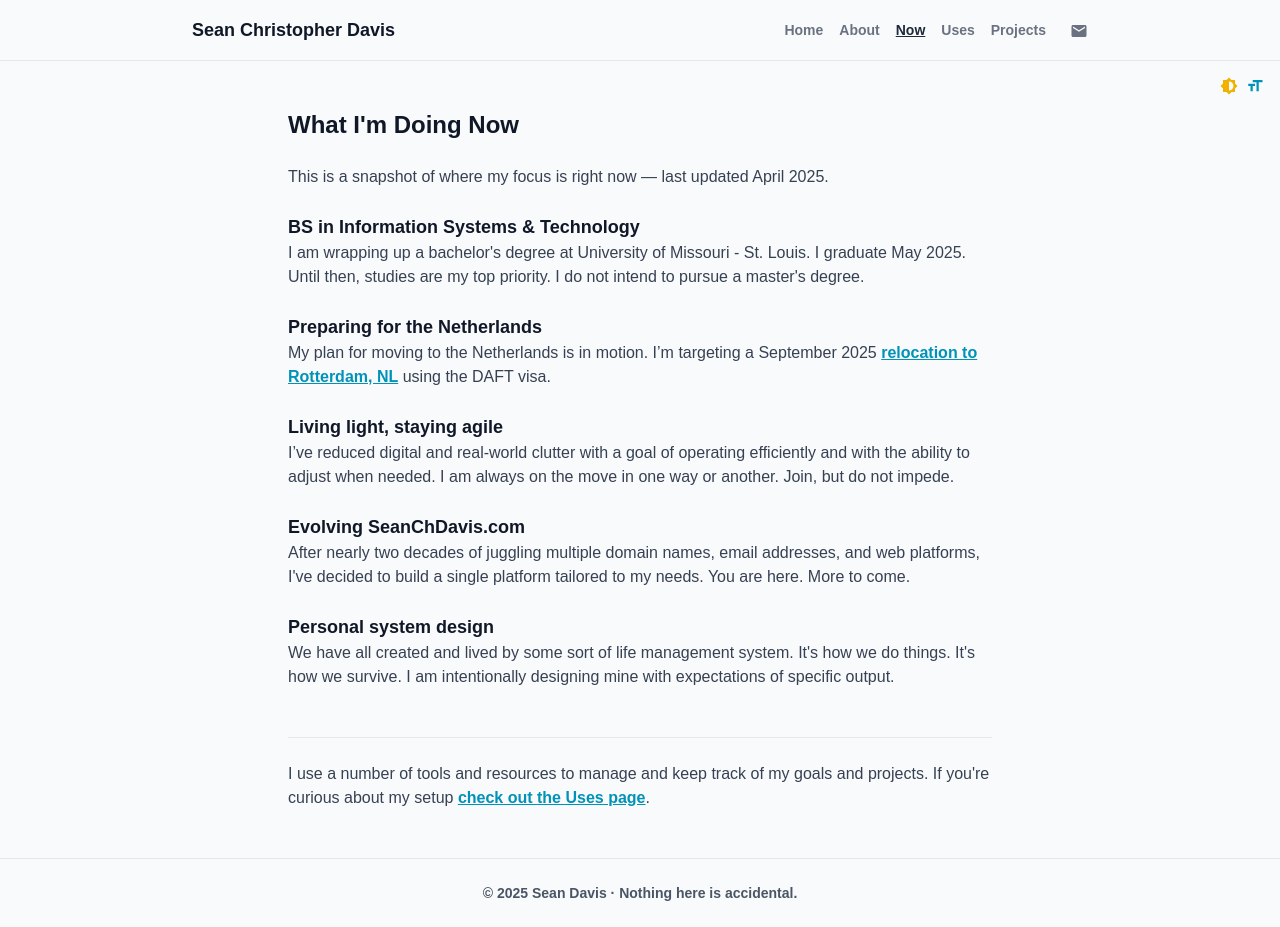
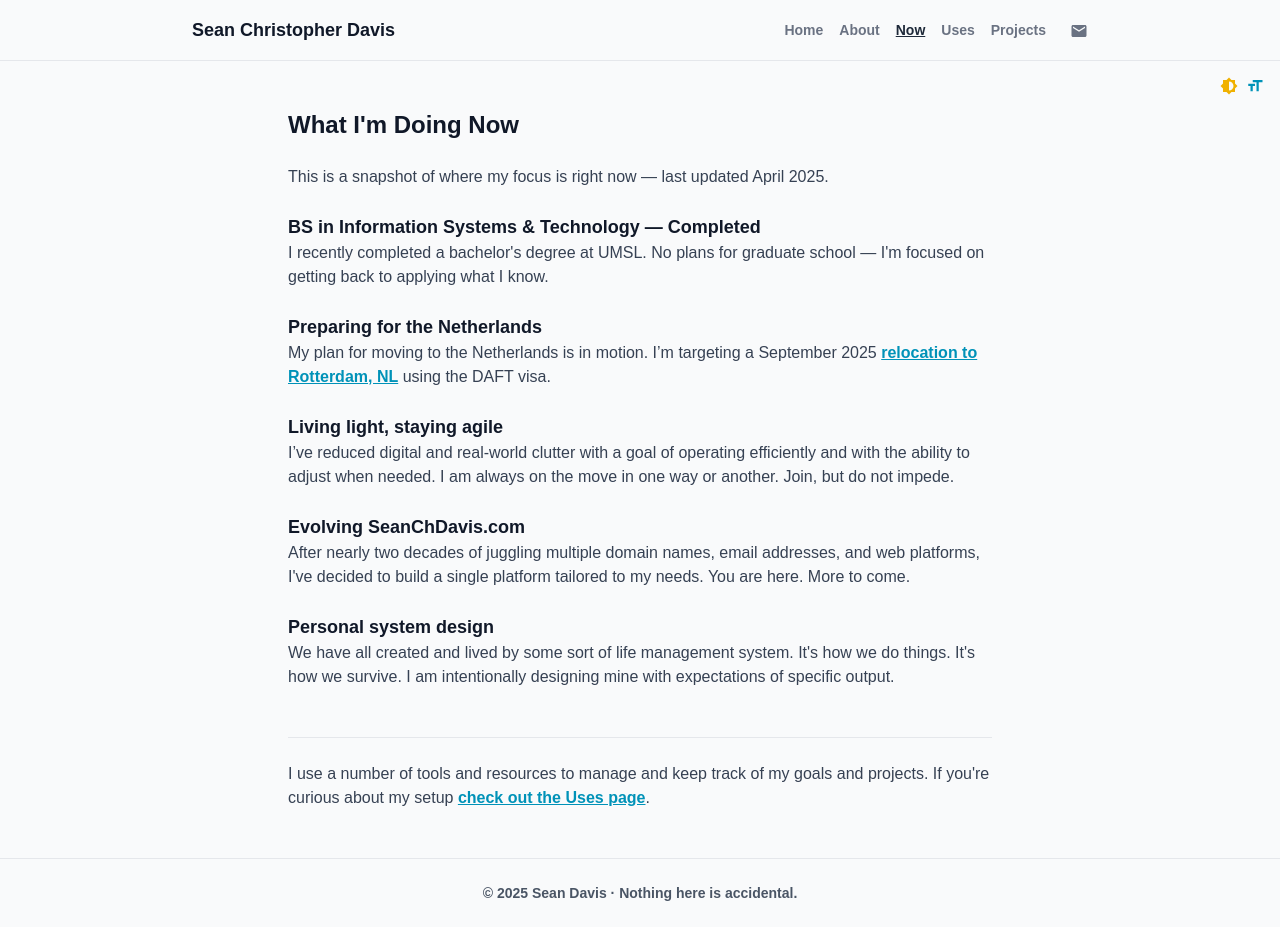
Before and after one commit to SeanChDavis/SeanChDavis, a React (Vite) app: page /now in a window 1280 px wide. Built offline with nearby package versions, Linux system fonts and the light colour scheme; the HTML template or start-up script is replaced by a standard one.

Commit message:
update copy to reflect student status

```diff
--- a/src/data/journeyData.json
+++ b/src/data/journeyData.json
@@ -3,7 +3,7 @@
     "date": "June 2024",
     "title": "Study Abroad in Bremen, Germany",
     "type": "Mindset Shift",
-    "description": "While pursuing my Bachelor's degree in Information Systems at UMSL, I applied for a study abroad program in Germany. My time in Germany was transformative, and it solidified my desire to move to Europe. During this time, I also visited the Netherlands for the first time, which sparked my interest in relocating there. I was even able to fly two of my younger sisters to spend a few days with me in the Netherlands, and they loved it too. The program ended and I returned to the U.S. in July 2024, but I knew I wanted to return to Europe permanently. I made the decision to start planning my move to the Netherlands.",
+    "description": "While working toward my Bachelor's degree in Information Systems at UMSL, I applied for a study abroad program in Germany. My time in Germany was transformative, and it solidified my desire to move to Europe. During this time, I also visited the Netherlands for the first time, which sparked my interest in relocating there. I was even able to fly two of my younger sisters to spend a few days with me in the Netherlands, and they loved it too. The program ended and I returned to the U.S. in July 2024, but I knew I wanted to return to Europe permanently. I made the decision to start planning my move to the Netherlands.",
     "links": [
       {
         "text": "My short interview about studying abroad",
--- a/src/data/siteData.json
+++ b/src/data/siteData.json
@@ -2,6 +2,6 @@
   "siteTitle" : "SeanChDavis",
   "siteName" : "Sean Christopher Davis",
   "siteNameShort" : "Sean Davis",
-  "siteTagline" : "Veteran. Developer. Technologist. Student of Systems.",
+  "siteTagline" : "Veteran. Developer. Technologist. Systems Thinker.",
   "footerText" : "Nothing here is accidental."
 }
--- a/src/pages/About.jsx
+++ b/src/pages/About.jsx
@@ -26,7 +26,7 @@ const About = () => {
 
             <p>In late 2021 after selling a company with my partners at Sandhills Development LLC, I returned to St. Louis after nearly 19 years away.</p>
 
-            <p>Shortly thereafter, now with the lifestyle freedom to plan the next phase of my career, I returned to school - right back into the University of Missouri system, actually - pursuing a Bachelor of Science in Information Systems and Technology. I will graduate from the University of Missouri - St. Louis (UMSL) in May 2025.</p>
+            <p>Shortly thereafter, now with the lifestyle freedom to plan the next phase of my career, I returned to school - right back into the University of Missouri system, actually. I graduated with honors from the University of Missouri-St. Louis (UMSL) with a <span className={"text-white"}>Bachelor of Science in Information Systems and Technology</span> in May 2025.</p>
 
             <p>During my time at UMSL I studied abroad in Bremen, Germany. It was an awesome experience. I also spent time in the Netherlands and decided that would be my next move. <Link to="/netherlands-journey" className={linkClasses}>Planning began in July 2024</Link> and the move will be executed in September 2025 using the DAFT visa. 🎉</p>
 
--- a/src/pages/Home.jsx
+++ b/src/pages/Home.jsx
@@ -18,8 +18,8 @@ export default function Home() {
             <section className="space-y-2">
                 <h2 className={headingClasses}>Currently</h2>
                 <ul className="list-disc list-inside space-y-2 md:space-y-0 md:marker:text-gray-300">
-                    <li>Finishing my BS in Information Systems & Technology at <abbr className="no-underline" title="University of Missouri - St. Louis">UMSL</abbr> (Spring 2025)</li>
-                    <li><Link to="/netherlands-journey" className={linkClasses}>Preparing for relocation to the Netherlands</Link> using the DAFT visa</li>
+                    <li>Graduated with a BS in Information Systems & Technology from <abbr className="cursor-help no-underline" title="University of Missouri-St. Louis">UMSL</abbr> (May 2025)</li>
+                    <li><Link to="/netherlands-journey" className={linkClasses}>Preparing for relocation to the Netherlands</Link> using the <abbr className="cursor-help no-underline" title="Dutch American Friendship Treaty">DAFT</abbr> visa</li>
                     <li>Centered around focus, ambition, and long-term strategy</li>
                     <li>Building this site as my all-encompassing digital platform</li>
                 </ul>
--- a/src/pages/Now.jsx
+++ b/src/pages/Now.jsx
@@ -14,13 +14,13 @@ export default function Now() {
 
             <div className="space-y-6">
                 <div>
-                    <h2 className={headingClasses}>BS in Information Systems & Technology</h2>
-                    <p>I am wrapping up a bachelor's degree at University of Missouri - St. Louis. I graduate May 2025. Until then, studies are my top priority. I do not intend to pursue a master's degree.</p>
+                    <h2 className={headingClasses}>BS in Information Systems & Technology — Completed</h2>
+                    <p>I recently completed a bachelor's degree at <abbr className="cursor-help no-underline" title="University of Missouri-St. Louis">UMSL</abbr>. No plans for graduate school — I'm focused on getting back to applying what I know.</p>
                 </div>
 
                 <div>
                     <h2 className={headingClasses}>Preparing for the Netherlands</h2>
-                    <p>My plan for moving to the Netherlands is in motion. I’m targeting a September 2025 <Link to="/netherlands-journey" className={linkClasses}>relocation to Rotterdam, NL</Link> using the DAFT visa.</p>
+                    <p>My plan for moving to the Netherlands is in motion. I’m targeting a September 2025 <Link to="/netherlands-journey" className={linkClasses}>relocation to Rotterdam, NL</Link> using the <abbr className="cursor-help no-underline" title="Dutch American Friendship Treaty">DAFT</abbr> visa.</p>
                 </div>
 
                 <div>
```
